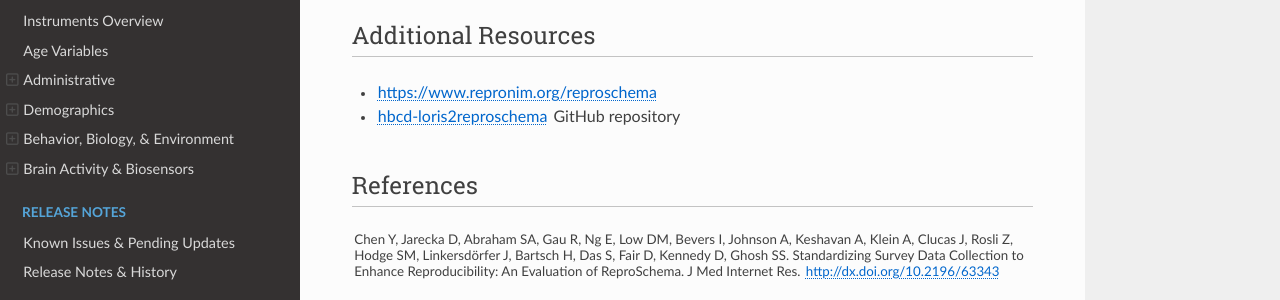
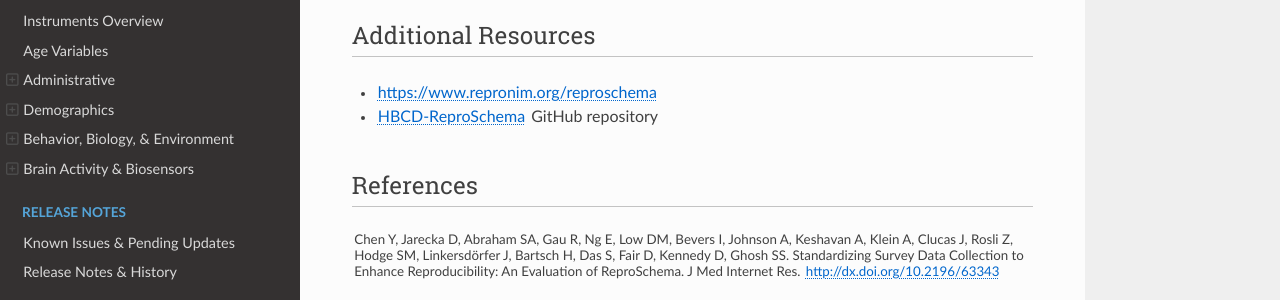
Before and after one commit to nbdc-datahub/hbcd-docs, an MkDocs documentation site: the page built from docs/datacuration/reproschema.md, in a window 1280 px wide and 900 px high, scrolled down 3330 px. Shown: the part 439-739 px from the top of the window. Built offline with MkDocs 1.6.1, drawn with Linux system fonts in a browser that asks for light colours; nearby versions of some CDN libraries.

Commit message:
update reproschema link

```diff
--- a/docs/datacuration/reproschema.md
+++ b/docs/datacuration/reproschema.md
@@ -100,7 +100,7 @@ Tracking these elements allows researchers to see when and how questions change,
 
 ## Additional Resources
 - [https://www.repronim.org/reproschema](https://www.repronim.org/reproschema/)
-- [hbcd-loris2reproschema](https://github.com/ReproNim/hbcd-loris2reproschema) GitHub repository
+- [HBCD-ReproSchema](https://github.com/ReproNim/HBCD-ReproSchema) GitHub repository
 
 ## References
 <div class="references">
```
